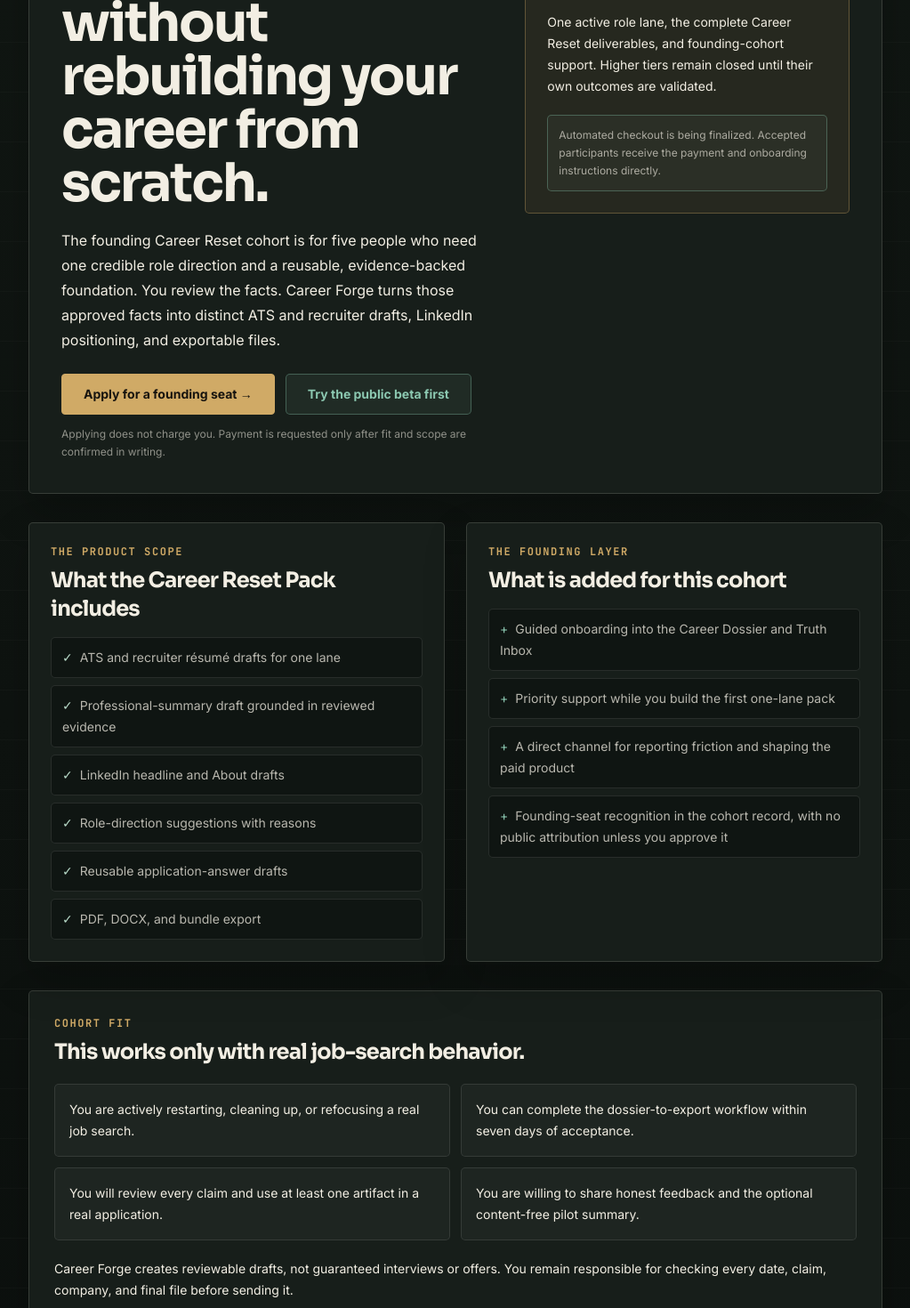
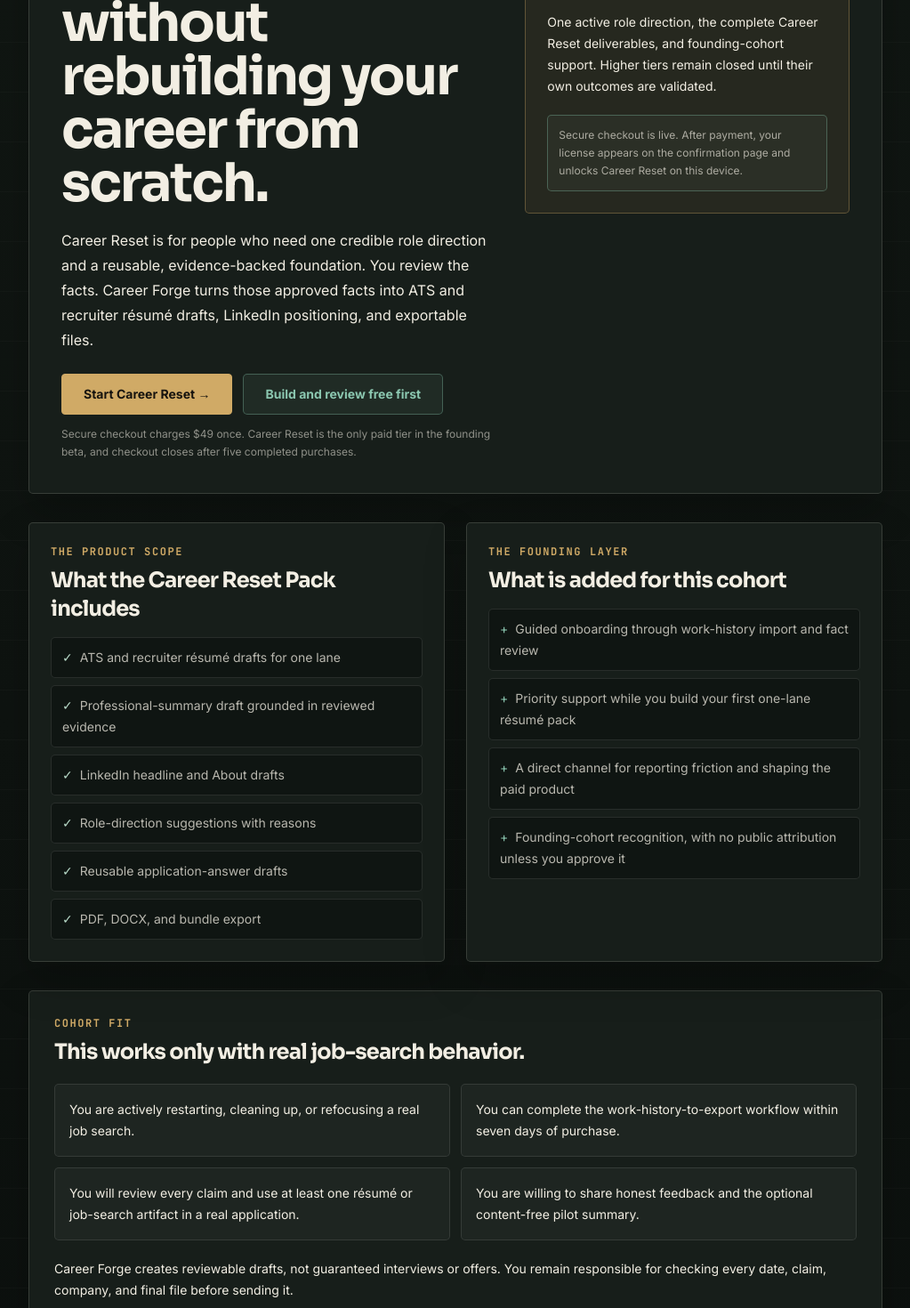
Before and after one commit to koinophobia-labs/career-forge-lite, a Next.js app: page /founding-beta in a window 1280 px wide. Shown: the part 400-1870 px from the top of the page at 89% size, without its empty margins (128-1151 px from the left). Built offline with nearby package versions, Linux system fonts and the light colour scheme.

Commit message:
Align founding cohort with live checkout

```diff
--- a/src/app/founding-beta/page.tsx
+++ b/src/app/founding-beta/page.tsx
@@ -5,38 +5,26 @@
 
 export const metadata = {
   title: "Founding Career Reset Cohort — Career Forge",
-  description: "Apply for one of five founding Career Reset seats: a one-time, one-lane Career Forge pack with guided onboarding and priority support."
+  description: "Join one of five founding Career Reset purchases: a one-time, one-lane Career Forge pack with guided onboarding and priority support."
 };
 
 const reset = PACKAGES.reset;
 
 const fitSignals = [
   "You are actively restarting, cleaning up, or refocusing a real job search.",
-  "You can complete the dossier-to-export workflow within seven days of acceptance.",
-  "You will review every claim and use at least one artifact in a real application.",
+  "You can complete the work-history-to-export workflow within seven days of purchase.",
+  "You will review every claim and use at least one résumé or job-search artifact in a real application.",
   "You are willing to share honest feedback and the optional content-free pilot summary."
 ];
 
 const foundingExtras = [
-  "Guided onboarding into the Career Dossier and Truth Inbox",
-  "Priority support while you build the first one-lane pack",
+  "Guided onboarding through work-history import and fact review",
+  "Priority support while you build your first one-lane résumé pack",
   "A direct channel for reporting friction and shaping the paid product",
-  "Founding-seat recognition in the cohort record, with no public attribution unless you approve it"
+  "Founding-cohort recognition, with no public attribution unless you approve it"
 ];
 
 export default function FoundingBetaPage() {
-  const applicationBody = [
-    "Hi Blake — I want to apply for a Career Forge founding seat.",
-    "",
-    "Name:",
-    "Current role or background:",
-    "Role direction I am pursuing:",
-    "What is not working in my current job search:",
-    "Can I complete the workflow within seven days? (yes/no):",
-    "Anything Career Forge should handle carefully:"
-  ].join("\n");
-  const applicationHref = `mailto:koinophobia999@gmail.com?subject=${encodeURIComponent("Career Forge founding cohort — application")}&body=${encodeURIComponent(applicationBody)}`;
-
   return (
     <main>
       <CommandNav active="/founding-beta" />
@@ -44,27 +32,27 @@
       <section className="mx-auto max-w-5xl px-5 py-10 sm:px-8 sm:py-14">
         <div className="trust-panel overflow-hidden">
           <div className="p-6 sm:p-9">
-            <p className="trust-kicker text-sm font-bold uppercase">Founding paid beta · Five seats</p>
+            <p className="trust-kicker text-sm font-bold uppercase">Founding paid beta · Five purchases</p>
             <div className="mt-3 grid gap-7 lg:grid-cols-[1.15fr_0.85fr] lg:items-start">
               <div>
                 <h1 className="max-w-3xl text-4xl font-bold leading-tight text-paper sm:text-6xl">
                   Reset one job-search direction without rebuilding your career from scratch.
                 </h1>
                 <p className="mt-5 max-w-2xl text-base leading-7 text-paper/72">
-                  The founding Career Reset cohort is for five people who need one credible role direction and a reusable,
-                  evidence-backed foundation. You review the facts. Career Forge turns those approved facts into distinct ATS
-                  and recruiter drafts, LinkedIn positioning, and exportable files.
+                  Career Reset is for people who need one credible role direction and a reusable, evidence-backed foundation.
+                  You review the facts. Career Forge turns those approved facts into ATS and recruiter résumé drafts, LinkedIn
+                  positioning, and exportable files.
                 </p>
                 <div className="mt-6 flex flex-wrap gap-3">
-                  <a href={applicationHref} className="lab-pill-button inline-flex min-h-11 items-center px-6 py-3 text-sm font-black">
-                    Apply for a founding seat →
-                  </a>
+                  <Link href="/pricing" className="lab-pill-button inline-flex min-h-11 items-center px-6 py-3 text-sm font-black">
+                    Start Career Reset →
+                  </Link>
                   <Link href="/" className="inline-flex min-h-11 items-center rounded-md border border-cyan/40 bg-cyan/10 px-6 py-3 text-sm font-bold text-cyan">
-                    Try the public beta first
+                    Build and review free first
                   </Link>
                 </div>
                 <p className="mt-3 text-xs leading-5 text-paper/55">
-                  Applying does not charge you. Payment is requested only after fit and scope are confirmed in writing.
+                  Secure checkout charges ${reset.priceUsd} once. Career Reset is the only paid tier in the founding beta, and checkout closes after five completed purchases.
                 </p>
               </div>
 
@@ -73,10 +61,10 @@
                 <p className="mt-2 text-5xl font-black text-paper">${reset.priceUsd}</p>
                 <p className="mt-1 text-sm font-bold text-paper/65">one time · no subscription</p>
                 <p className="mt-4 text-sm leading-6 text-paper/72">
-                  One active role lane, the complete Career Reset deliverables, and founding-cohort support. Higher tiers remain closed until their own outcomes are validated.
+                  One active role direction, the complete Career Reset deliverables, and founding-cohort support. Higher tiers remain closed until their own outcomes are validated.
                 </p>
                 <div className="mt-5 rounded-lg border border-cyan/25 bg-cyan/5 p-3 text-xs leading-5 text-paper/65">
-                  Automated checkout is being finalized. Accepted participants receive the payment and onboarding instructions directly.
+                  Secure checkout is live. After payment, your license appears on the confirmation page and unlocks Career Reset on this device.
                 </div>
               </aside>
             </div>
```
